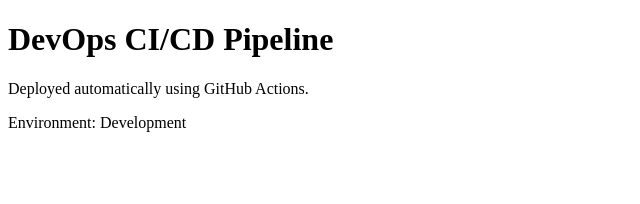
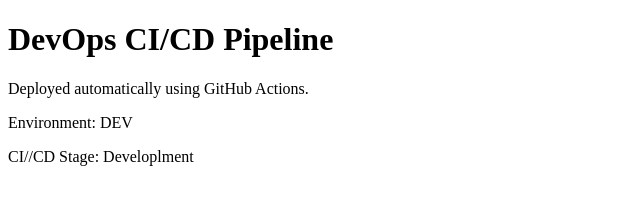
Before and after one commit to Aryan101104/devops-multi-environment-cicd, a plain HTML site: page index.html in a window 1280 px wide. Shown: the whole page, without its empty margins (0-640 px from the left). Drawn offline with Linux system fonts and the light colour scheme.

Commit message:
Update index.html

```diff
--- a/index.html
+++ b/index.html
@@ -11,6 +11,7 @@
 
     <p>Deployed automatically using GitHub Actions.</p>
 
-    <p>Environment: Development</p>
+    <p>Environment: DEV</p>
+    <p>CI//CD Stage: Developlment</p>
 </body>
 </html>
```
